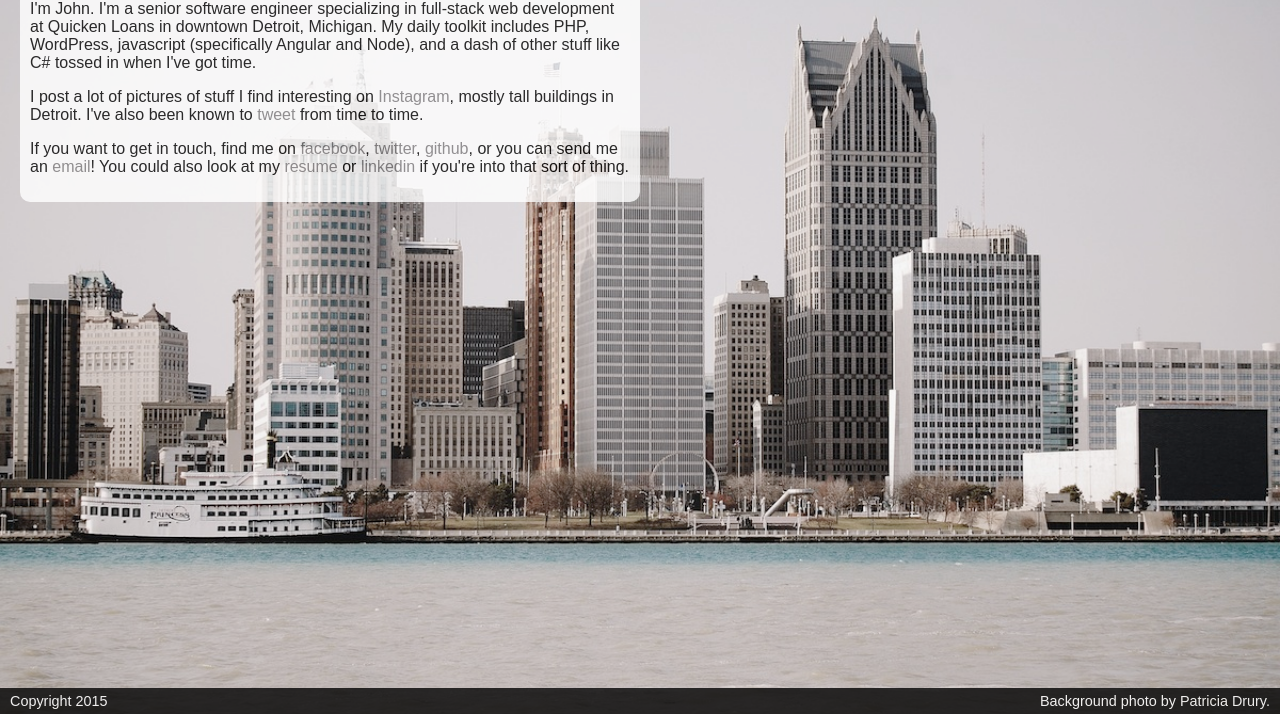
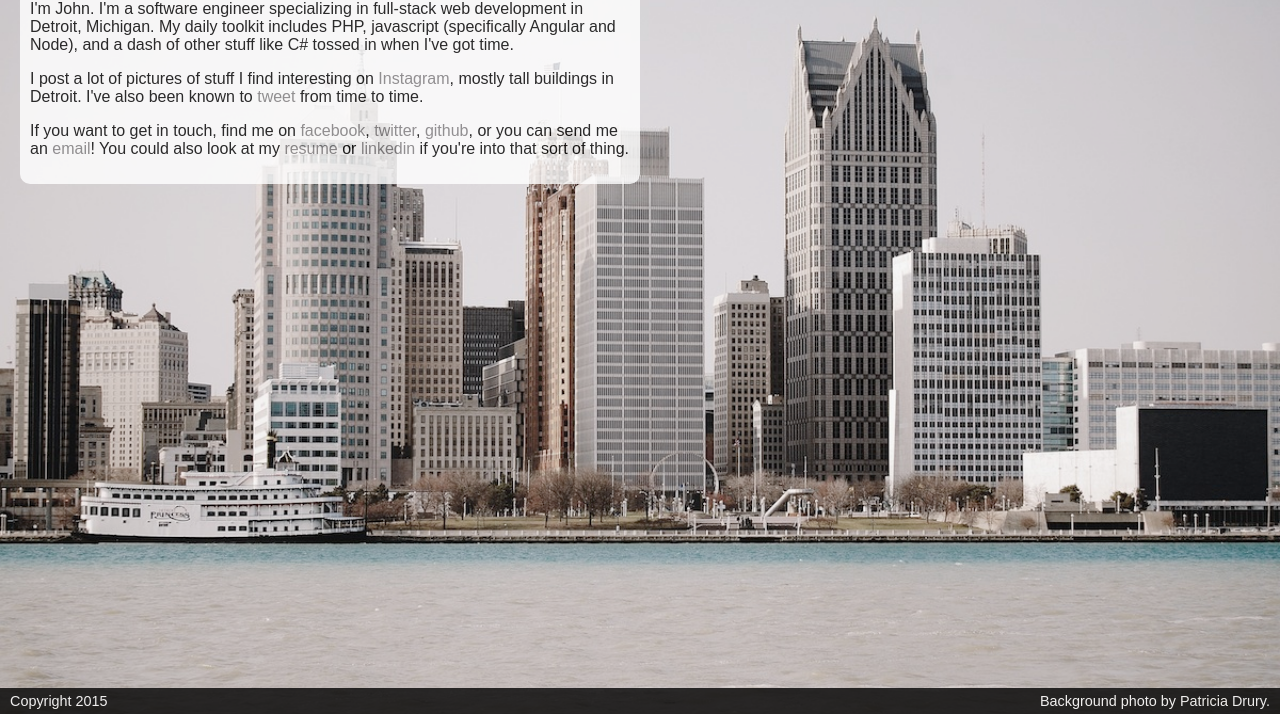
Before and after one commit to jdpedrie/johnpedrie.com, a plain HTML site: page index.html in a window 1280 px wide. Shown: the part 86-800 px from the top of the page. Drawn offline with Linux system fonts and the light colour scheme; a web font is replaced by a local one.

Commit message:
Update index.html

```diff
--- a/index.html
+++ b/index.html
@@ -15,7 +15,7 @@
     <div class="container">
       <h1>John Dennis Pedrie</h1>
 
-      <p>I'm John. I'm a senior software engineer specializing in full-stack web development at Quicken Loans in downtown Detroit, Michigan. My daily toolkit includes PHP, WordPress, javascript (specifically Angular and Node), and a dash of other stuff like C# tossed in when I've got time.</p>
+      <p>I'm John. I'm a software engineer specializing in full-stack web development in Detroit, Michigan. My daily toolkit includes PHP, javascript (specifically Angular and Node), and a dash of other stuff like C# tossed in when I've got time.</p>
 
       <p>I post a lot of pictures of stuff I find interesting on <a href="http://instagram.com/jdpedrie" target="_blank">Instagram</a>, mostly tall buildings in Detroit. I've also been known to <a href="http://twitter.com/jdpedrie" target="_blank">tweet</a> from time to time.</p>
 
```
